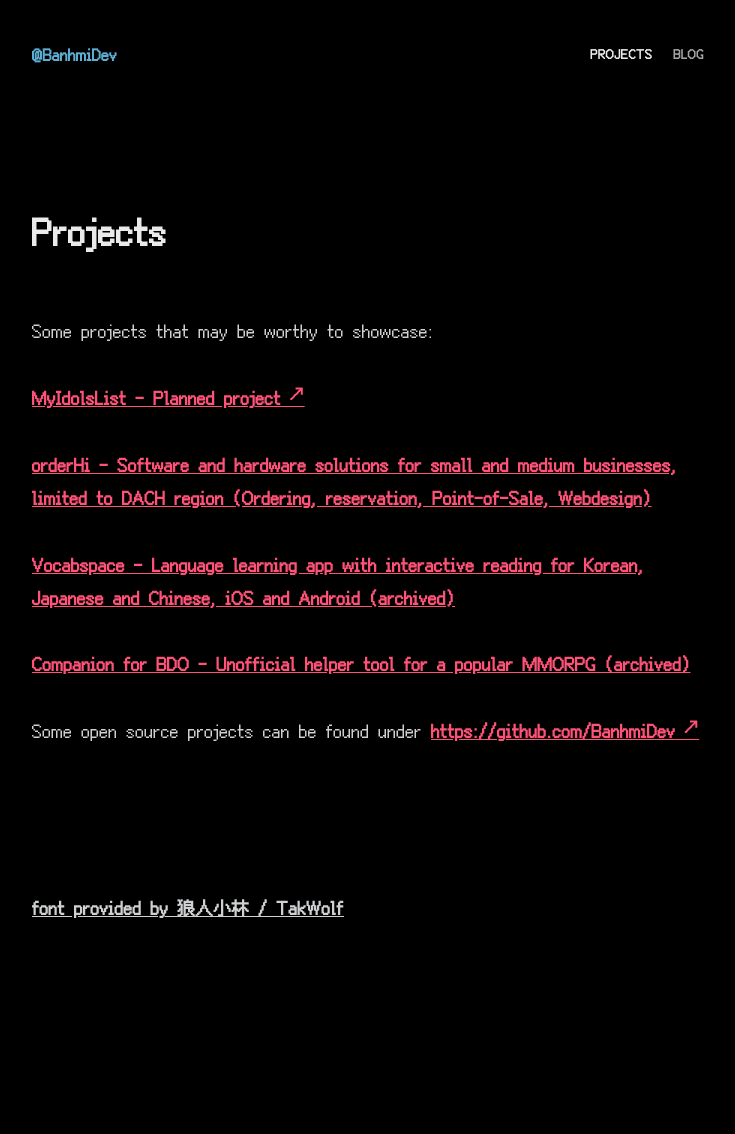
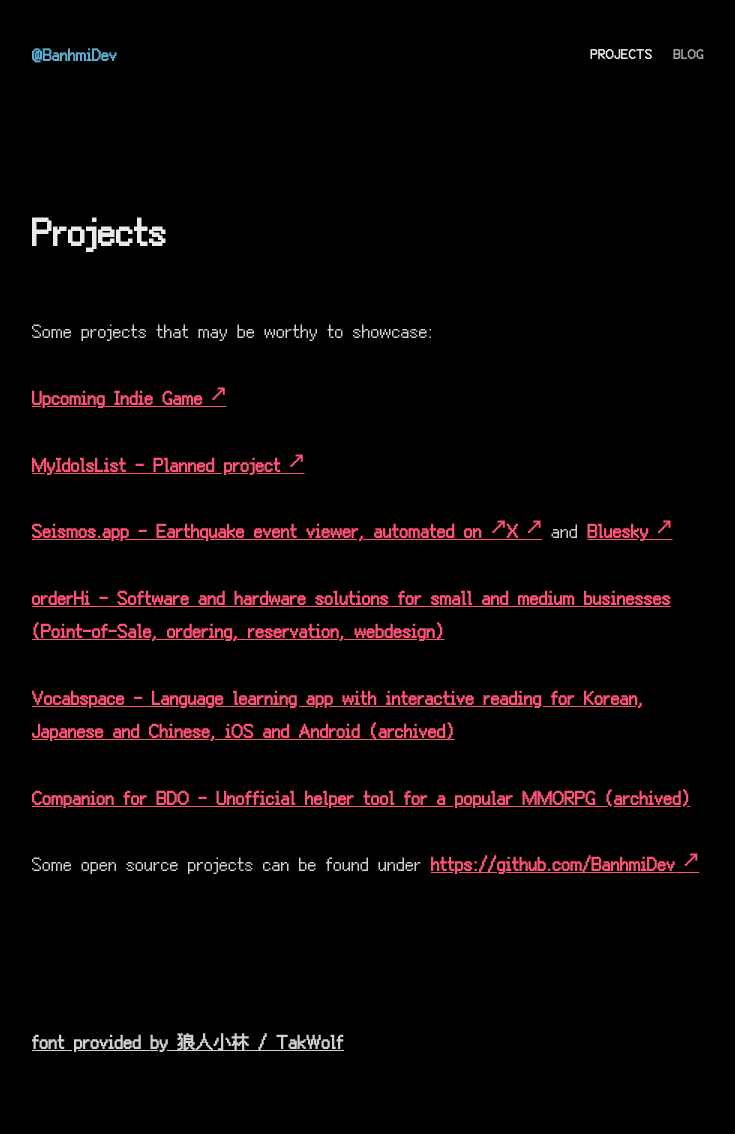
Before and after one commit to BanhmiDev/banhmidev.github.io, a Jekyll site: the page built from projects.html, in a window 1280 px wide. Shown: the whole page, without its empty margins (268-1003 px from the left). Built offline with Jekyll 4.4.1, drawn with Linux system fonts in a browser that asks for light colours; before the commit the page ends 1001 px from its top, so only the background shows below that.

Commit message:
Update projects.html

```diff
--- a/projects.html
+++ b/projects.html
@@ -6,9 +6,13 @@
 
 <br/>Some projects that may be worthy to showcase:<br/><br/>
 
+<a target="_blank" href="#">Upcoming Indie Game</a>
+<br/><br/>
 <a target="_blank" href="https://myidolslist.com">MyIdolsList - Planned project</a>
 <br/><br/>
-<a href="#">orderHi - Software and hardware solutions for small and medium businesses, limited to DACH region (Ordering, reservation, Point-of-Sale, Webdesign)</a>
+<a target="_blank" href="https://seismos.app">Seismos.app - Earthquake event viewer, automated on <a target="_blank" href="https://x.com/seismosapp">X</a> and <a target="_blank" href="https://bsky.app/profile/seismos.app">Bluesky</a></a>
+<br/><br/>
+<a href="#">orderHi - Software and hardware solutions for small and medium businesses (Point-of-Sale, ordering, reservation, webdesign)</a>
 <br/><br/>
 <a href="#">Vocabspace - Language learning app with interactive reading for Korean, Japanese and Chinese, iOS and Android (archived)</a>
 <br/><br/>
```
